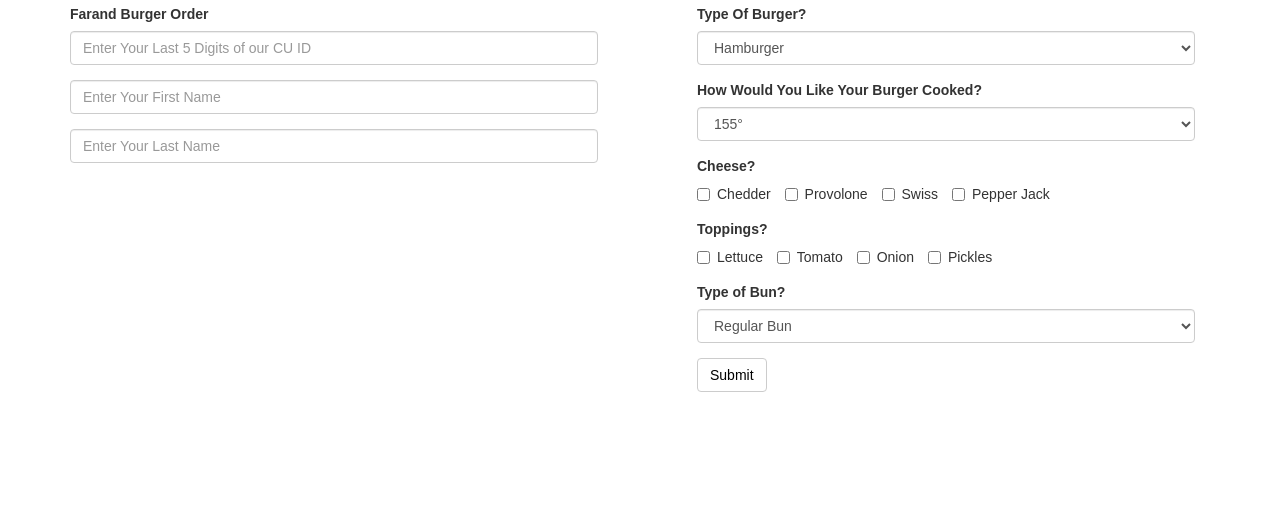
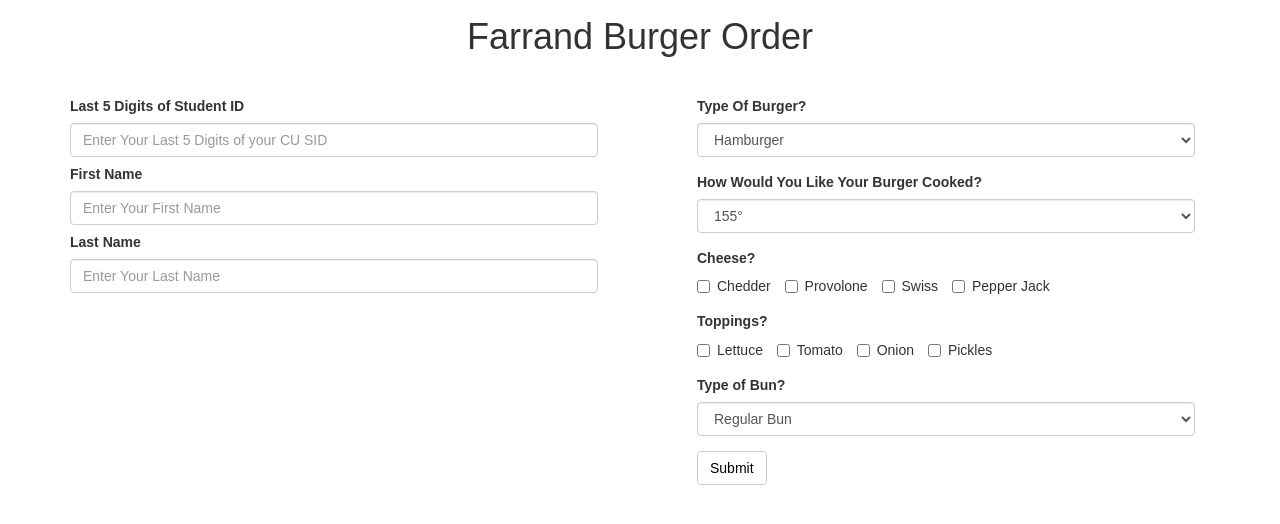
Before and after one commit to cameronetaylor6/BuffBurgers, a website: page html/index.html in a window 1280 px wide. Shown: the part 172-696 px from the top of the page. Drawn offline with nearby package versions, Linux system fonts and the light colour scheme; some packages are replaced by stand-ins of ours; a script that the page names is missing.

Commit message:
small changes to design

```diff
--- a/html/css/style.css
+++ b/html/css/style.css
@@ -42,6 +42,11 @@ img {
 
 .btn-default:hover {
 }
+
+#left .form-group {
+	margin-bottom:0;
+}
+
 @media all and (min-width:992px) {
 #left{
 	padding-right:5%;
--- a/html/index.html
+++ b/html/index.html
@@ -74,18 +74,21 @@
 
 		<!-- Form Collum -->
 		<div class="container">
+			<h1>Farrand Burger Order</h1>
 			<form class="form-horizontal" role="form" action="#">
 			<div class="col-md-6" id="left">
 
 					<!-- Start of Form -->
 					<div class="form-group">
-						<label for="Order">Farand Burger Order</label>
-						<input type="text" class="form-control" id="ID" placeholder="Enter Your Last 5 Digits of our CU ID">
+						<label for="Order">Last 5 Digits of Student ID</label>
+						<input type="text" class="form-control" id="ID" placeholder="Enter Your Last 5 Digits of your CU SID">
 					</div>
 				<div class="form-group">
+					<label>First Name</label>
 					<input type="text" class="form-control" id="first_name" placeholder="Enter Your First Name">
 				</div>
 				<div class="form-group">
+					<label>Last Name</label>
 					<input type="text" class="form-control" id="last_name" placeholder="Enter Your Last Name">
 				</div>
 			</div>
```
Also changed, not shown: 1 other file.
